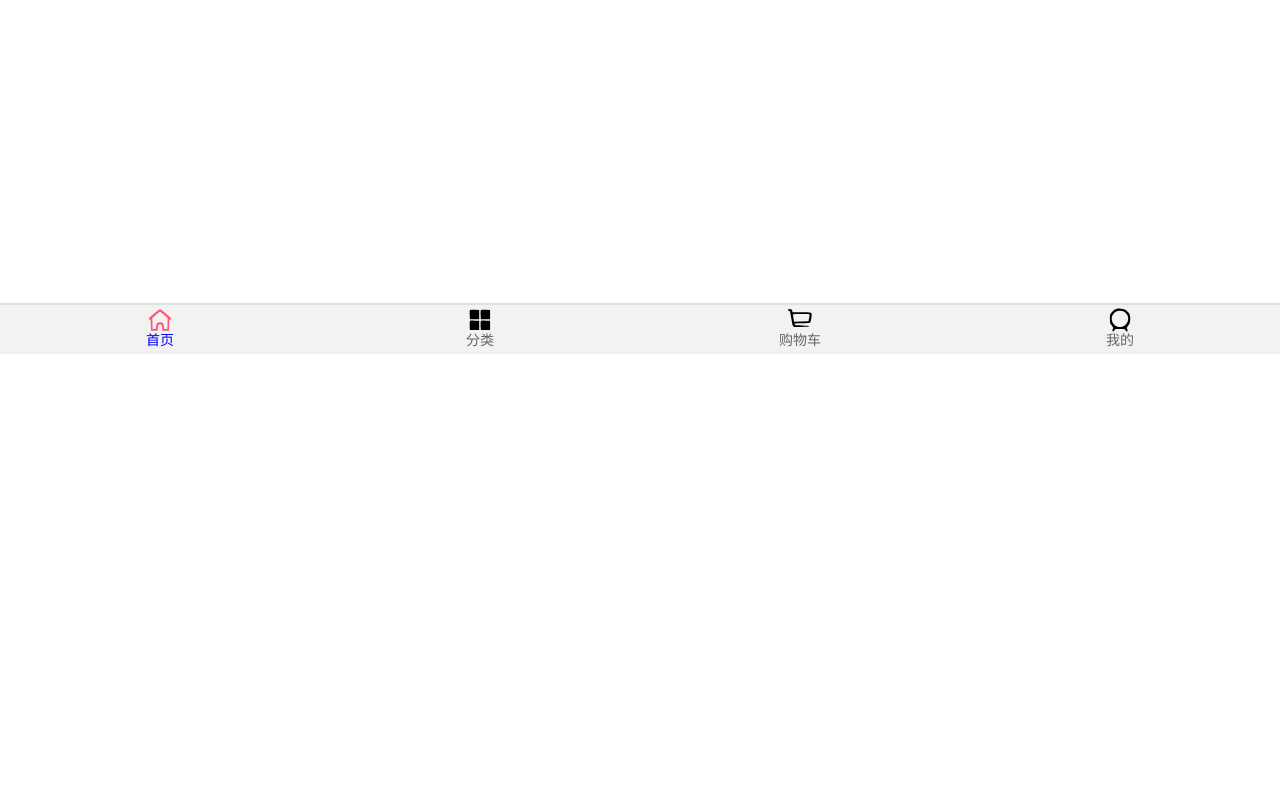
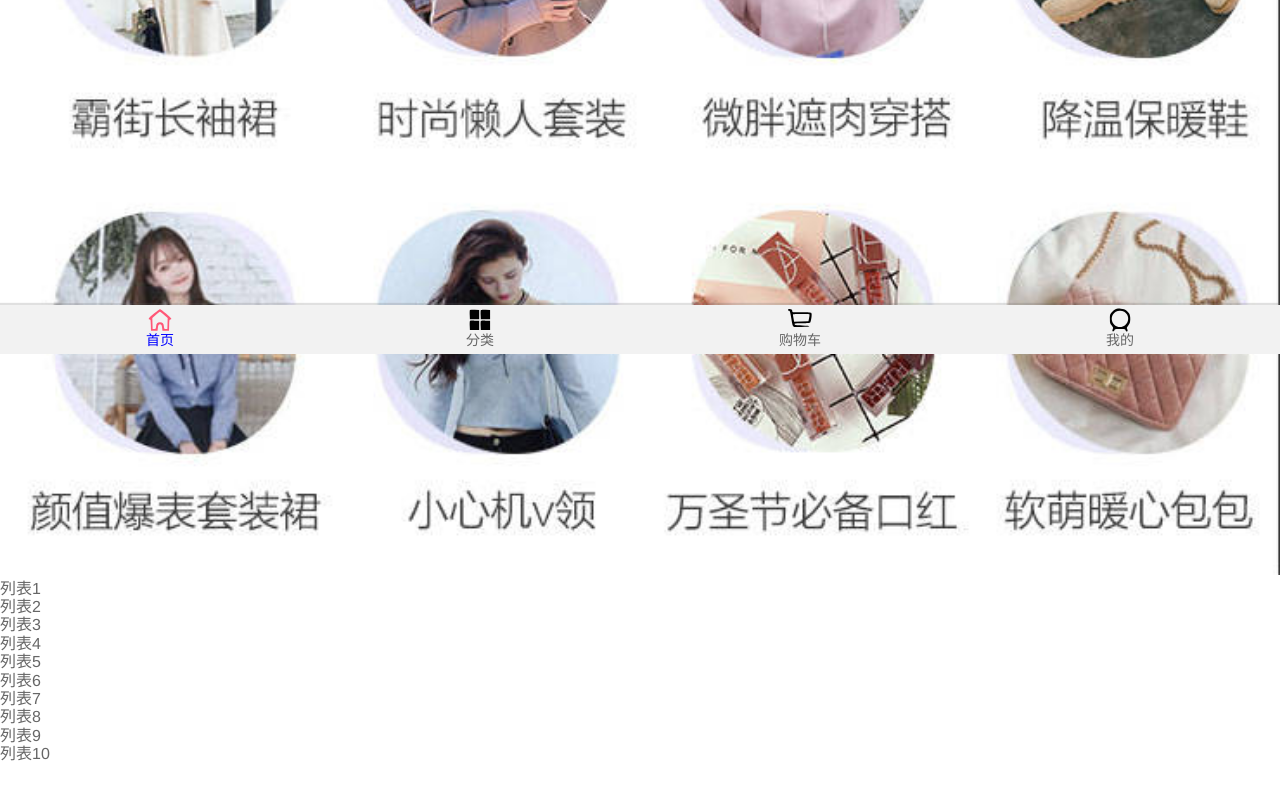
Before and after one commit to buzhidaoGH/04supermall, a Vue app: page /home in a window 1280 px wide. Shown: the part 446-1246 px from the top of the page. Before the commit the page ends 800 px from the top, so only its background shows below. Built offline with nearby package versions, Linux system fonts and the light colour scheme; no server answers.

Commit message:
完成本周流行

```diff
--- a/src/views/home/Home.vue
+++ b/src/views/home/Home.vue
@@ -8,6 +8,20 @@
     <home-swiper :banners="banners"></home-swiper>
     <!-- 推荐 -->
     <recommend-view :recommends="recommends"></recommend-view>
+    <!-- 潮流 -->
+    <feature-view></feature-view>
+    <ul>
+      <li>列表1</li>
+      <li>列表2</li>
+      <li>列表3</li>
+      <li>列表4</li>
+      <li>列表5</li>
+      <li>列表6</li>
+      <li>列表7</li>
+      <li>列表8</li>
+      <li>列表9</li>
+      <li>列表10</li>
+    </ul>
   </div>
 </template>
 
@@ -16,12 +30,14 @@ import NavBar from "components/common/navbar/NavBar.vue";
 import { getHomeMultidata } from "network/home.js";
 import HomeSwiper from "./childComps/HomeSwiper";
 import RecommendView from "./childComps/RecommendView";
+import FeatureView from './childComps/FeatureView';
 export default {
   name: "Home",
   components: {
     NavBar,
     HomeSwiper,
     RecommendView,
+    FeatureView,
   },
   data() {
     return {
@@ -41,8 +57,18 @@ export default {
 </script>
 
 <style scoped>
+#home{
+  padding-top: 44px;
+  padding-bottom: 49px;
+}
 .home-nav {
   background-color: var(--color-tint);
   color: #fff;
+
+  position: fixed;
+  left: 0;
+  right: 0;
+  top:0;
+  z-index: 9;
 }
 </style>
--- /dev/null
+++ b/src/views/home/childComps/FeatureView.vue
@@ -0,0 +1,20 @@
+<!-------- template -------->
+<template>
+  <div class="feature">
+    <a href="https://act.mogujie.com/zzlx67">
+    <img src="~assets/img/home/recommend_bg.jpg" alt="">
+    </a>
+  </div>
+</template>
+<!--------- script --------->
+<script>
+export default {
+  name: 'FeatureView',
+}
+</script>
+<!--------- style --------->
+<style scoped>
+.feature img {
+  width: 100%;
+}
+</style>
--- a/src/views/home/childComps/RecommendView.vue
+++ b/src/views/home/childComps/RecommendView.vue
@@ -6,7 +6,7 @@
       :key="recommend.index"
     >
       <a :href="recommend.link">
-        <img :src="recommend.image" alt="" />
+        <img :src="recommend.image" />
         <div>{{ recommend.title }}</div>
       </a>
     </div>
@@ -15,16 +15,16 @@
 
 <script>
 export default {
-  name: "RecommendView",
+  name: 'RecommendView',
   props: {
     recommends: {
       type: Array,
       default() {
-        return [];
+        return []
       },
     },
   },
-};
+}
 </script>
 
 <style scoped>
@@ -36,10 +36,12 @@ export default {
   padding: 10px 0 20px;
   border-bottom: 8px solid #eee;
 }
+
 .recommend-item {
   flex: 1px;
 }
-.recommend-item img{
+
+.recommend-item img {
   width: 70px;
   height: 70px;
   margin-bottom: 10px;
```
Lines whose indentation alone changed are shown as unchanged.
